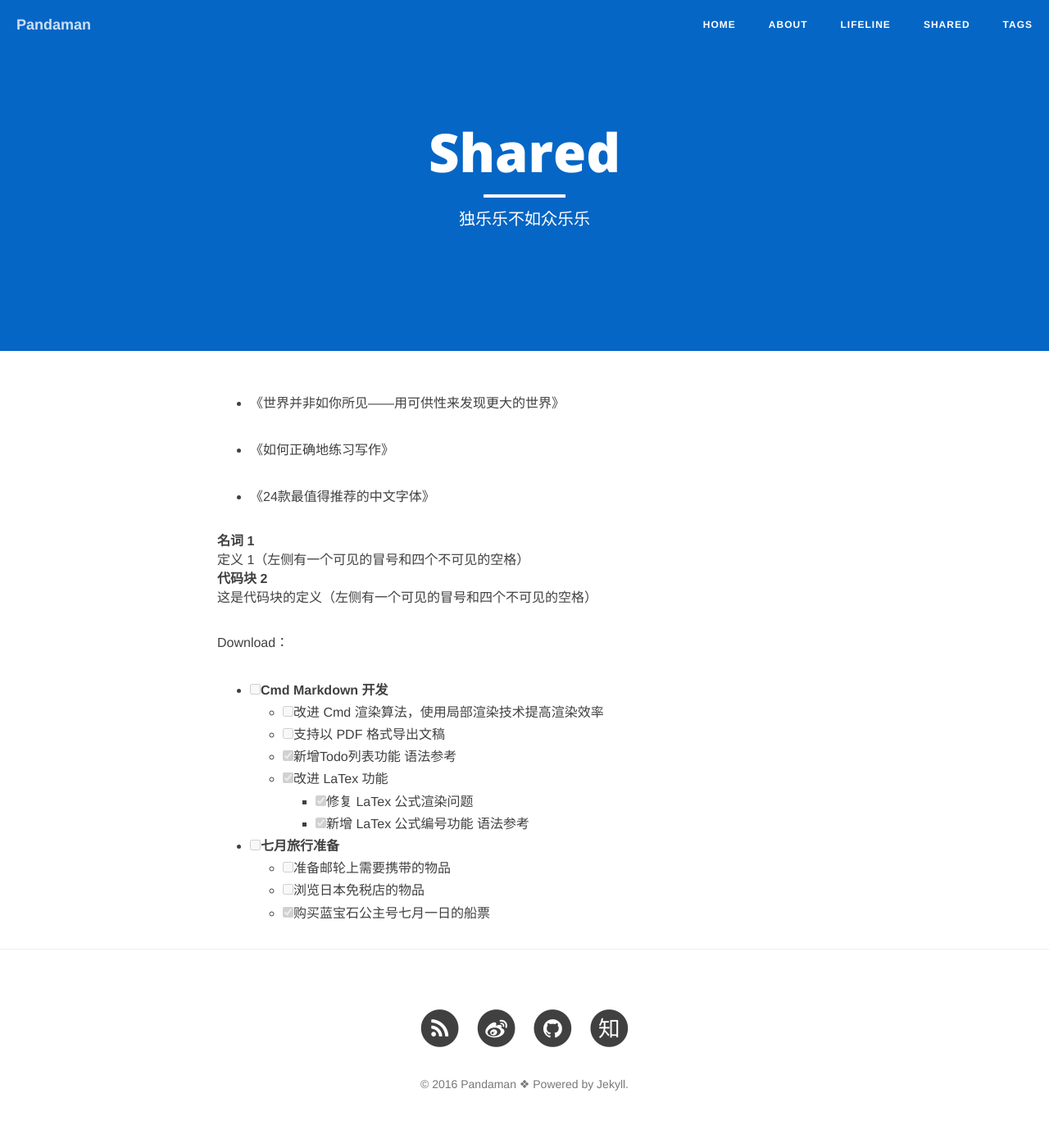
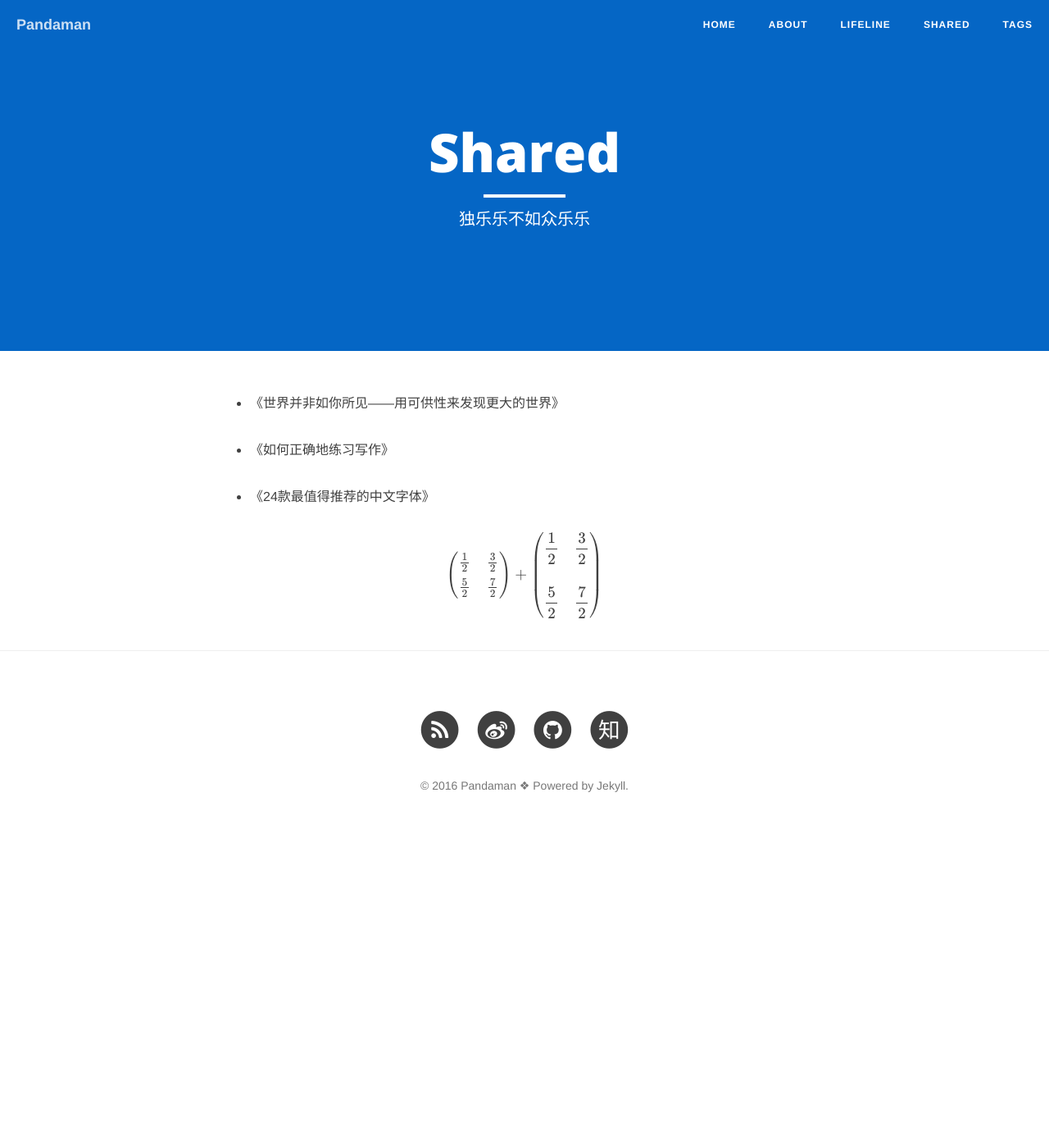
Before and after one commit to ceares/ceares.github.io, a Jekyll site: the page built from shared.md, in a window 1280 px wide. Shown: the whole page at 82% size. Built offline with Jekyll 4.4.1, drawn with Linux system fonts in a browser that asks for light colours; nearby versions of some CDN libraries; formulas are drawn with MathJax 3; after the commit the page ends 1036 px from its top, so only the background shows below that.

Commit message:
Update shared.md

```diff
--- a/shared.md
+++ b/shared.md
@@ -12,22 +12,11 @@ header-img: "img/zhihu.jpg"
 - [《24款最值得推荐的中文字体》](http://cnfeat.com/blog/2015/05/22/a-24-chinese-fonts/)
 
 
-名词 1
-:   定义 1（左侧有一个可见的冒号和四个不可见的空格）
-
-代码块 2
-:   这是代码块的定义（左侧有一个可见的冒号和四个不可见的空格）
-
- Download：<i class="icon-weibo"></i>
-
-- [ ] **Cmd Markdown 开发**
-    - [ ] 改进 Cmd 渲染算法，使用局部渲染技术提高渲染效率
-    - [ ] 支持以 PDF 格式导出文稿
-    - [x] 新增Todo列表功能 [语法参考](https://github.com/blog/1375-task-lists-in-gfm-issues-pulls-comments)
-    - [x] 改进 LaTex 功能
-        - [x] 修复 LaTex 公式渲染问题
-        - [x] 新增 LaTex 公式编号功能 [语法参考](http://docs.mathjax.org/en/latest/tex.html#tex-eq-numbers)
-- [ ] **七月旅行准备**
-    - [ ] 准备邮轮上需要携带的物品
-    - [ ] 浏览日本免税店的物品
-    - [x] 购买蓝宝石公主号七月一日的船票
+$$\begin{pmatrix}
+    \frac{1}{2} & \frac{3}{2} \\
+    \frac{5}{2} & \frac{7}{2}
+\end{pmatrix}+
+\begin{pmatrix}
+    \dfrac{1}{2} & \dfrac{3}{2} \\[1em]
+    \dfrac{5}{2} & \dfrac{7}{2}
+\end{pmatrix}$$
```
